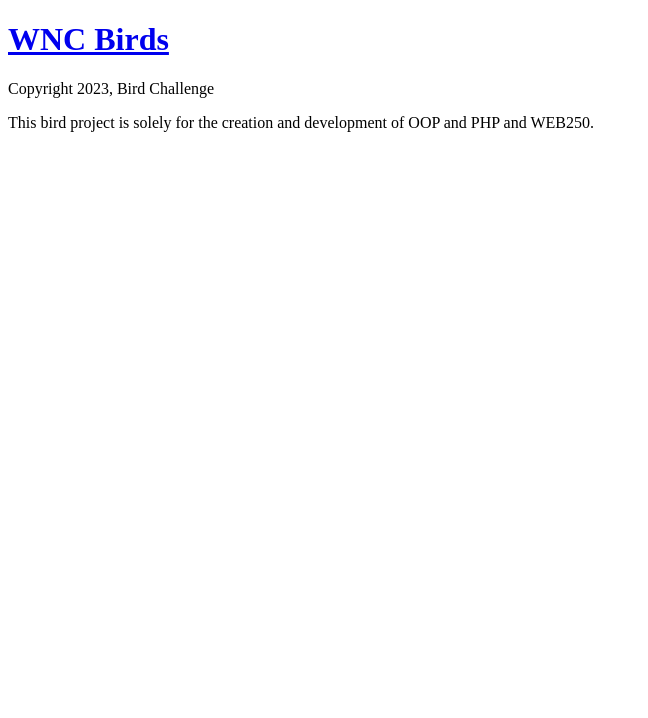
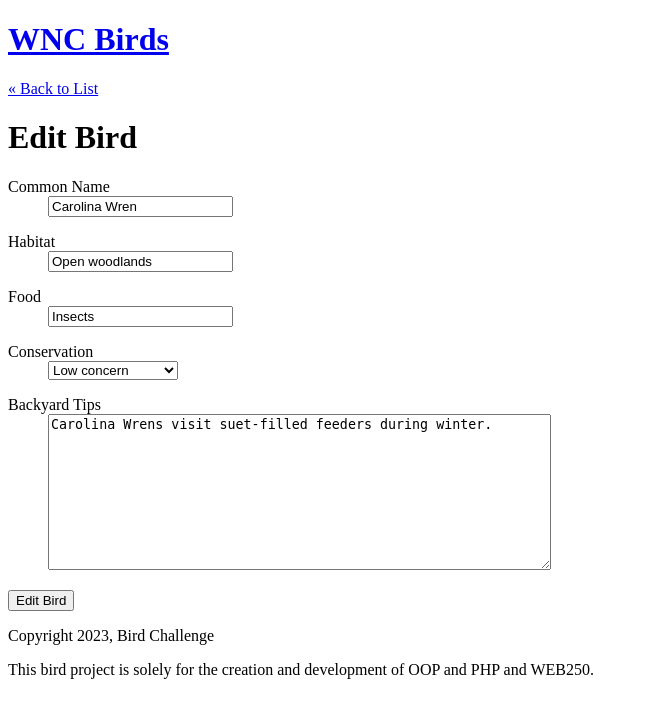
Before and after one commit to tillerderek/WEB250, a PHP site: page /asgn10/asgn10-bird-crud-starter-files/asgn10-bird-crud/public/edit.php?id=1 in a window 1280 px wide. Shown: the top 718 px of the page, without its empty margins (0-648 px from the left). Run offline with PHP 8.4, Linux system fonts and the light colour scheme; data comes from the database, SQL or seed files in the repository; data that the repository does not hold is empty.

Commit message:
v1/allworking/get ref images try

```diff
--- a/asgn10/asgn10-bird-crud-starter-files/asgn10-bird-crud/private/classes/bird.class.php
+++ b/asgn10/asgn10-bird-crud-starter-files/asgn10-bird-crud/private/classes/Bird.class.php
@@ -12,7 +12,7 @@ class Bird extends DatabaseObject {
   public $conservation_id;
   public $backyard_tips;
 
-  protected const CONSERVATION_OPTIONS = [
+  public const CONSERVATION_OPTIONS = [
     1 => 'Low concern',
     2 => 'Moderate concern',
     3 => 'Extreme concern',
--- a/asgn10/asgn10-bird-crud-starter-files/asgn10-bird-crud/private/classes/databaseobject.class.php
+++ b/asgn10/asgn10-bird-crud-starter-files/asgn10-bird-crud/private/classes/DatabaseObject.class.php
@@ -6,6 +6,7 @@ class DatabaseObject {
   static protected $table_name = "";
   static protected $columns = [];
   public $errors = [];
+
 
   static public function set_database($database) {
     self::$database = $database;
--- a/asgn10/asgn10-bird-crud-starter-files/asgn10-bird-crud/private/db_credentials.php
+++ b/asgn10/asgn10-bird-crud-starter-files/asgn10-bird-crud/private/db_credentials.php
@@ -6,7 +6,7 @@
 // 3. Unique credentials if working with multiple developers
 
 // localhost
-define("DB_SERVER", "localhost");
+define("DB_SERVER", "db");
 define("DB_USER", "sabirdsUser");
 define("DB_PASS", "cassowary");
 define("DB_NAME", "sabirds");
--- a/asgn10/asgn10-bird-crud-starter-files/asgn10-bird-crud/private/functions.php
+++ b/asgn10/asgn10-bird-crud-starter-files/asgn10-bird-crud/private/functions.php
@@ -43,12 +43,4 @@ function is_get_request() {
   return $_SERVER['REQUEST_METHOD'] == 'GET';
 }
 
-// PHP on Windows does not have a money_format() function.
-// This is a super-simple replacement.
-if(!function_exists('money_format')) {
-  function money_format($format, $number) {
-    return '$' . number_format($number, 2);
-  }
-}
-
 ?>
--- a/asgn10/asgn10-bird-crud-starter-files/asgn10-bird-crud/public/edit.php
+++ b/asgn10/asgn10-bird-crud-starter-files/asgn10-bird-crud/public/edit.php
@@ -8,10 +8,60 @@ require_once('../private/initialize.php');
   Be sure to include the display_errors() function.
 */
 
+if (!isset($_GET['id'])) {
+  redirect_to(url_for('/public/birds.php'));
+}
+$id = $_GET['id'];
+$bird = Bird::find_by_id($id);
+if ($bird == false) {
+  redirect_to(url_for('/public/birds.php'));
+}
+
+if (is_post_request()) {
+
+  // Save record using post parameters
+  $args = $_POST['bird'];
+  $bird->merge_attributes($args);
+  $result = $bird->save();
+
+  if ($result === true) {
+    $_SESSION['message'] = 'The bird was updated successfully.';
+    redirect_to((url_for('/show.php?id=' . $id)));
+  } else {
+    // show errors
+    $_SESSION['message'] = 'Failed to update bird.';
+  }
+
+} else {
+
+}
+
+// display the form
+
 ?>
 <?php $page_title = 'Edit Bird'; ?>
 <?php include(SHARED_PATH . '/public_header.php'); ?>
 
+<div id="content">
+
+  <a class="back-link" href="<?php echo url_for('/birds.php'); ?>">&laquo; Back to List</a>
+
+  <div class="bird edit">
+    <h1>Edit Bird</h1>
+
+    <?php echo display_errors($bird->errors); ?>
+
+    <form action="<?php echo url_for('/edit.php?id=' . h(u($id))); ?>" method="post">
+
+      <?php include('form_fields.php'); ?>
+
+      <div id="operations">
+        <input type="submit" value="Edit Bird" />
+      </div>
+    </form>
+
+  </div>
 
 
-<?php include(SHARED_PATH . '/public_footer.php'); ?>
+
+  <?php include(SHARED_PATH . '/public_footer.php'); ?>
--- a/asgn10/asgn10-bird-crud-starter-files/asgn10-bird-crud/public/form_fields.php
+++ b/asgn10/asgn10-bird-crud-starter-files/asgn10-bird-crud/public/form_fields.php
@@ -5,3 +5,39 @@
   so your file mimics the same functionality.
 
 */
+if(!isset($bird)) {
+  redirect_to(url_for('/birds/index.php'));
+}
+?>
+
+<dl>
+  <dt>Common Name</dt>
+  <dd><input type="text" name="bird[common_name]" value="<?php echo h($bird->common_name); ?>" /></dd>
+</dl>
+
+<dl>
+  <dt>Habitat</dt>
+  <dd><input type="text" name="bird[habitat]" value="<?php echo h($bird->habitat); ?>" /></dd>
+</dl>
+
+<dl>
+  <dt>Food</dt>
+  <dd><input type="text" name="bird[food]" value="<?php echo h($bird->food); ?>" /></dd>
+</dl>
+
+<dl>
+  <dt>Conservation</dt>
+  <dd>
+    <select name="bird[conservation_id]">
+      <option value=""></option>
+    <?php foreach(Bird::CONSERVATION_OPTIONS as $conservation_id => $conservation) { ?>
+      <option value="<?php echo $conservation_id; ?>" <?php if($bird->conservation_id == $conservation_id) { echo 'selected'; } ?>><?php echo $conservation; ?></option>
+    <?php } ?>
+    </select>
+  </dd>
+</dl>
+
+<dl>
+  <dt>Backyard Tips</dt>
+  <dd><textarea name="bird[backyard_tips]" cols="60" rows="10"><?php echo h($bird->backyard_tips); ?></textarea></dd>
+</dl>
--- a/index.html
+++ b/index.html
@@ -18,6 +18,7 @@
     <li><a href="asgn07-oop-db-intro/chain_gang/public/index.php">asgn07</a></li>
     <li><a href="asgn08-active-birds/public/index.php">asgn08</a></li>
     <li><a href="asgn09-CRUD/chain_gang/public/index.php">asgn09</a></li>
+    <li><a href="asgn10/asgn10-bird-crud-starter-files/asgn10-bird-crud/public/index.php">asgn10</a></li>
   </ul>
 
 </body>
```
Also changed, not shown: asgn10/asgn10-bird-crud-starter-files/asgn10-bird-crud/public/birds.php (+4 -3 lines), asgn10/asgn10-bird-crud-starter-files/asgn10-bird-crud/public/delete.php (+47 -0 lines), asgn10/asgn10-bird-crud-starter-files/asgn10-bird-crud/public/show.php (+57 -6 lines).
